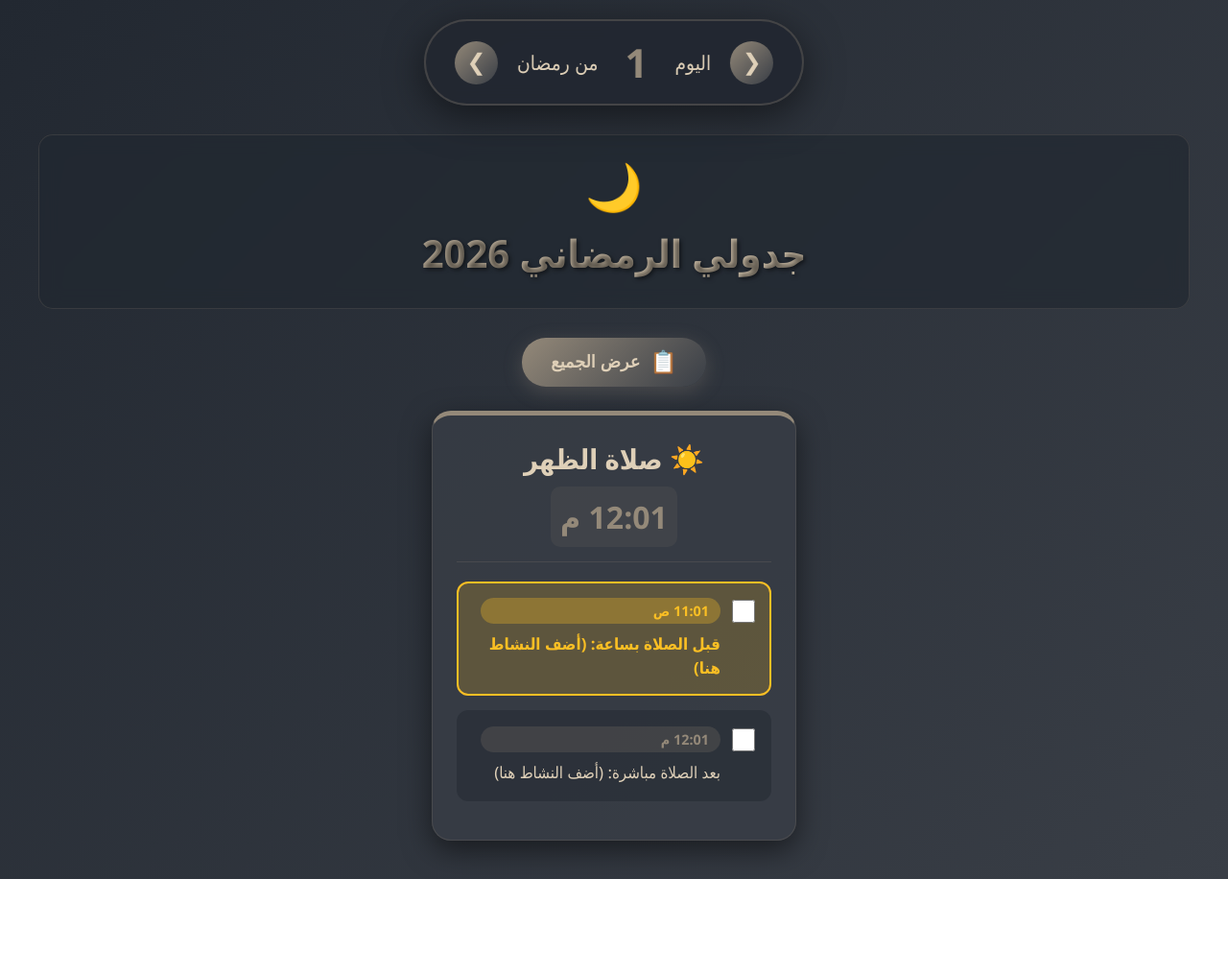
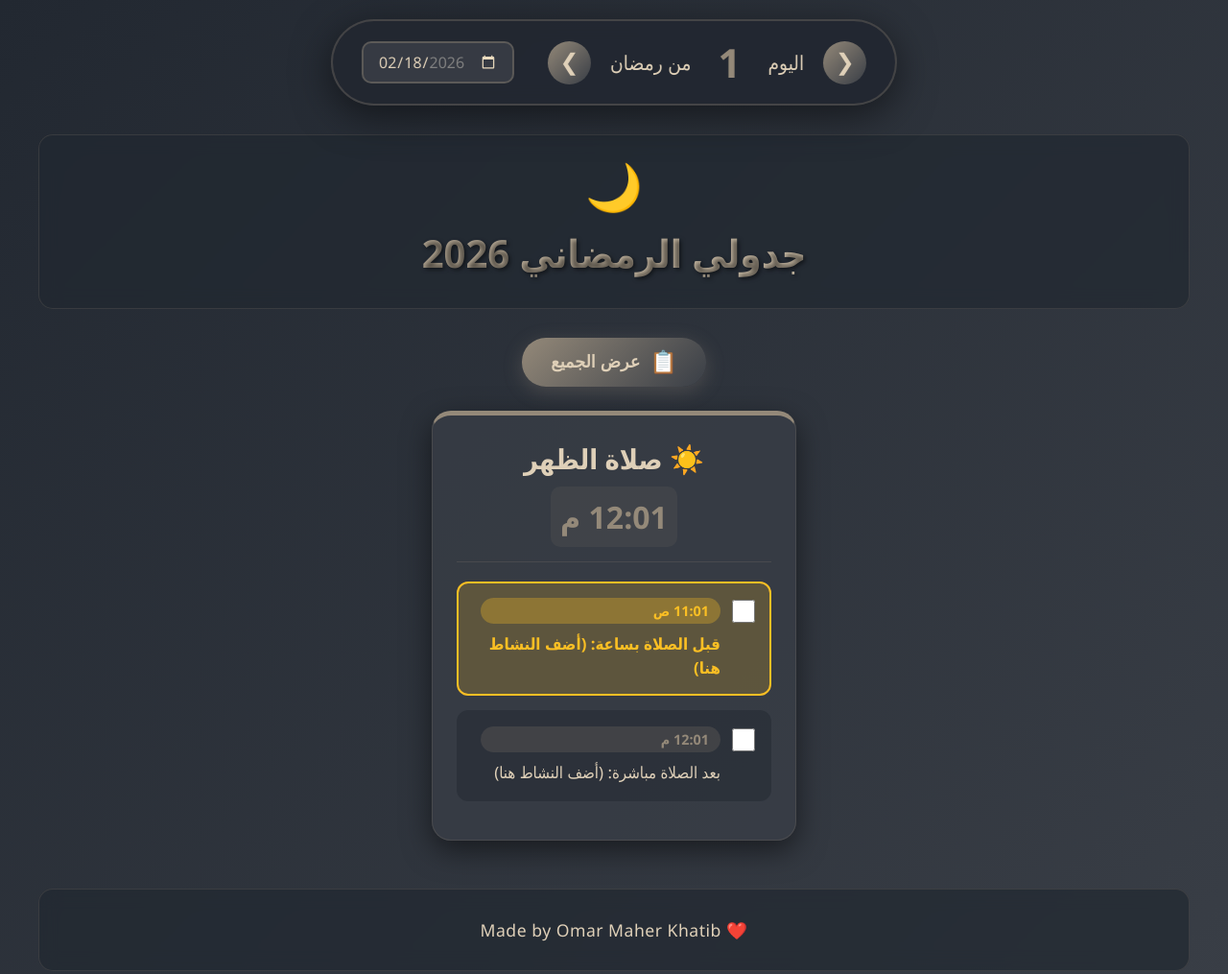
Before and after one commit to Omar-Maher-Khatib/Ramdan2026, a plain HTML site: page index.html in a window 1280 px wide. Shown: the top 1015 px of the page at 96% size. Before the commit the page ends 916 px from the top, so only its background shows below. Drawn offline with Linux system fonts and the light colour scheme.

Commit message:
some changes

```diff
--- a/assets/css/style.css
+++ b/assets/css/style.css
@@ -72,6 +72,41 @@ body {
 
 .day-label {
     color: #DFD0B8;
+}
+
+.date-picker-container {
+    display: flex;
+    align-items: center;
+    margin-right: 15px;
+}
+
+.date-picker {
+    background: rgba(57, 62, 70, 0.9);
+    border: 2px solid rgba(148, 137, 121, 0.4);
+    border-radius: 10px;
+    padding: 8px 15px;
+    color: #DFD0B8;
+    font-size: 1em;
+    font-family: 'Segoe UI', Tahoma, Geneva, Verdana, sans-serif;
+    cursor: pointer;
+    transition: all 0.3s ease;
+    outline: none;
+}
+
+.date-picker:hover {
+    border-color: #948979;
+    background: rgba(57, 62, 70, 1);
+}
+
+.date-picker:focus {
+    border-color: #948979;
+    box-shadow: 0 0 10px rgba(148, 137, 121, 0.3);
+}
+
+/* Style for date picker calendar icon */
+.date-picker::-webkit-calendar-picker-indicator {
+    filter: invert(85%) sepia(10%) saturate(500%) hue-rotate(360deg);
+    cursor: pointer;
 }
 
 .container {
@@ -424,3 +459,22 @@ header p {
         font-size: 1.5em;
     }
 }
+
+/* Footer */
+.footer {
+    text-align: center;
+    padding: 30px 20px;
+    margin-top: 50px;
+    color: #DFD0B8;
+    font-size: 1.1em;
+    background: rgba(34, 40, 49, 0.7);
+    border-radius: 15px;
+    border: 1px solid rgba(148, 137, 121, 0.2);
+    backdrop-filter: blur(10px);
+}
+
+.footer p {
+    margin: 0;
+    font-weight: 500;
+    letter-spacing: 0.5px;
+}
--- a/assets/js/app.js
+++ b/assets/js/app.js
@@ -53,212 +53,212 @@ const prayerTimes = {
   1: {
     fajr: "4:59",
     dhuhr: "12:01",
-    asr: "3:11",
-    maghrib: "5:36",
-    isha: "7:06",
+    asr: "15:11",
+    maghrib: "17:36",
+    isha: "19:06",
   },
   2: {
     fajr: "4:58",
     dhuhr: "12:00",
-    asr: "3:11",
-    maghrib: "5:36",
-    isha: "7:06",
+    asr: "15:11",
+    maghrib: "17:36",
+    isha: "19:06",
   },
   3: {
     fajr: "4:57",
     dhuhr: "12:00",
-    asr: "3:12",
-    maghrib: "5:37",
-    isha: "7:07",
+    asr: "15:12",
+    maghrib: "17:37",
+    isha: "19:07",
   },
   4: {
     fajr: "4:56",
     dhuhr: "12:00",
-    asr: "3:12",
-    maghrib: "5:38",
-    isha: "7:08",
+    asr: "15:12",
+    maghrib: "17:38",
+    isha: "19:08",
   },
   5: {
     fajr: "4:55",
     dhuhr: "12:00",
-    asr: "3:13",
-    maghrib: "5:39",
-    isha: "7:09",
+    asr: "15:13",
+    maghrib: "17:39",
+    isha: "19:09",
   },
   6: {
     fajr: "4:54",
     dhuhr: "12:00",
-    asr: "3:13",
-    maghrib: "5:40",
-    isha: "7:10",
+    asr: "15:13",
+    maghrib: "17:40",
+    isha: "19:10",
   },
   7: {
     fajr: "4:53",
     dhuhr: "12:00",
-    asr: "3:14",
-    maghrib: "5:41",
-    isha: "7:11",
+    asr: "15:14",
+    maghrib: "17:41",
+    isha: "19:11",
   },
   8: {
     fajr: "4:52",
     dhuhr: "12:00",
-    asr: "3:14",
-    maghrib: "5:41",
-    isha: "7:11",
+    asr: "15:14",
+    maghrib: "17:41",
+    isha: "19:11",
   },
   9: {
     fajr: "4:51",
     dhuhr: "12:00",
-    asr: "3:15",
-    maghrib: "5:42",
-    isha: "7:12",
+    asr: "15:15",
+    maghrib: "17:42",
+    isha: "19:12",
   },
   10: {
     fajr: "4:50",
     dhuhr: "11:59",
-    asr: "3:15",
-    maghrib: "5:43",
-    isha: "7:13",
+    asr: "15:15",
+    maghrib: "17:43",
+    isha: "19:13",
   },
   11: {
     fajr: "4:49",
     dhuhr: "11:59",
-    asr: "3:16",
-    maghrib: "5:44",
-    isha: "7:14",
+    asr: "15:16",
+    maghrib: "17:44",
+    isha: "19:14",
   },
   12: {
     fajr: "4:48",
     dhuhr: "11:59",
-    asr: "3:16",
-    maghrib: "5:44",
-    isha: "7:14",
+    asr: "15:16",
+    maghrib: "17:44",
+    isha: "19:14",
   },
   13: {
     fajr: "4:47",
     dhuhr: "11:59",
-    asr: "3:16",
-    maghrib: "5:45",
-    isha: "7:15",
+    asr: "15:16",
+    maghrib: "17:45",
+    isha: "19:15",
   },
   14: {
     fajr: "4:46",
     dhuhr: "11:59",
-    asr: "3:17",
-    maghrib: "5:46",
-    isha: "7:16",
+    asr: "15:17",
+    maghrib: "17:46",
+    isha: "19:16",
   },
   15: {
     fajr: "4:44",
     dhuhr: "11:58",
-    asr: "3:17",
-    maghrib: "5:47",
-    isha: "7:17",
+    asr: "15:17",
+    maghrib: "17:47",
+    isha: "19:17",
   },
   16: {
     fajr: "4:43",
     dhuhr: "11:58",
-    asr: "3:17",
-    maghrib: "5:47",
-    isha: "7:17",
+    asr: "15:17",
+    maghrib: "17:47",
+    isha: "19:17",
   },
   17: {
     fajr: "4:42",
     dhuhr: "11:58",
-    asr: "3:18",
-    maghrib: "5:48",
-    isha: "7:18",
+    asr: "15:18",
+    maghrib: "17:48",
+    isha: "19:18",
   },
   18: {
     fajr: "4:41",
     dhuhr: "11:58",
-    asr: "3:18",
-    maghrib: "5:49",
-    isha: "7:19",
+    asr: "15:18",
+    maghrib: "17:49",
+    isha: "19:19",
   },
   19: {
     fajr: "4:40",
     dhuhr: "11:57",
-    asr: "3:18",
-    maghrib: "5:50",
-    isha: "7:20",
+    asr: "15:18",
+    maghrib: "17:50",
+    isha: "19:20",
   },
   20: {
     fajr: "4:38",
     dhuhr: "11:57",
-    asr: "3:19",
-    maghrib: "5:50",
-    isha: "7:20",
+    asr: "15:19",
+    maghrib: "17:50",
+    isha: "19:20",
   },
   21: {
     fajr: "4:37",
     dhuhr: "11:57",
-    asr: "3:19",
-    maghrib: "5:51",
-    isha: "7:21",
+    asr: "15:19",
+    maghrib: "17:51",
+    isha: "19:21",
   },
   22: {
     fajr: "4:36",
     dhuhr: "11:57",
-    asr: "3:19",
-    maghrib: "5:52",
-    isha: "7:22",
+    asr: "15:19",
+    maghrib: "17:52",
+    isha: "19:22",
   },
   23: {
     fajr: "4:35",
     dhuhr: "11:56",
-    asr: "3:20",
-    maghrib: "5:52",
-    isha: "7:22",
+    asr: "15:20",
+    maghrib: "17:52",
+    isha: "19:22",
   },
   24: {
     fajr: "4:33",
     dhuhr: "11:56",
-    asr: "3:20",
-    maghrib: "5:53",
-    isha: "7:23",
+    asr: "15:20",
+    maghrib: "17:53",
+    isha: "19:23",
   },
   25: {
     fajr: "4:32",
     dhuhr: "11:56",
-    asr: "3:20",
-    maghrib: "5:54",
-    isha: "7:24",
+    asr: "15:20",
+    maghrib: "17:54",
+    isha: "19:24",
   },
   26: {
     fajr: "4:31",
     dhuhr: "11:56",
-    asr: "3:20",
-    maghrib: "5:55",
-    isha: "7:25",
+    asr: "15:20",
+    maghrib: "17:55",
+    isha: "19:25",
   },
   27: {
     fajr: "4:29",
     dhuhr: "11:55",
-    asr: "3:21",
-    maghrib: "5:55",
-    isha: "7:25",
+    asr: "15:21",
+    maghrib: "17:55",
+    isha: "19:25",
   },
   28: {
     fajr: "4:28",
     dhuhr: "11:55",
-    asr: "3:21",
-    maghrib: "5:56",
-    isha: "7:26",
+    asr: "15:21",
+    maghrib: "17:56",
+    isha: "19:26",
   },
   29: {
     fajr: "4:27",
     dhuhr: "11:55",
-    asr: "3:21",
-    maghrib: "5:57",
-    isha: "7:27",
+    asr: "15:21",
+    maghrib: "17:57",
+    isha: "19:27",
   },
   30: {
     fajr: "4:25",
     dhuhr: "11:54",
-    asr: "3:21",
-    maghrib: "5:57",
-    isha: "7:27",
+    asr: "15:21",
+    maghrib: "17:57",
+    isha: "19:27",
   },
 };
 
@@ -560,6 +560,7 @@ document.getElementById("prevDay").addEventListener("click", () => {
     currentDay--;
     saveDay();
     updateDayDisplay();
+    updateDatePicker();
   }
 });
 
@@ -569,6 +570,7 @@ document.getElementById("nextDay").addEventListener("click", () => {
     currentDay++;
     saveDay();
     updateDayDisplay();
+    updateDatePicker();
   }
 });
 
@@ -631,5 +633,48 @@ document.querySelectorAll(".activity-checkbox").forEach((checkbox) => {
 // Update current activity every minute
 setInterval(highlightCurrentActivity, 60000);
 
+// Date Picker functionality
+const datePicker = document.getElementById("datePicker");
+
+// Function to convert Ramadan day to actual date
+function ramadanDayToDate(day) {
+  const date = new Date(ramadanStartDate);
+  date.setDate(date.getDate() + (day - 1));
+  return date;
+}
+
+// Function to format date for input[type="date"]
+function formatDateForInput(date) {
+  const year = date.getFullYear();
+  const month = String(date.getMonth() + 1).padStart(2, "0");
+  const day = String(date.getDate()).padStart(2, "0");
+  return `${year}-${month}-${day}`;
+}
+
+// Update date picker when day changes
+function updateDatePicker() {
+  const selectedDate = ramadanDayToDate(currentDay);
+  datePicker.value = formatDateForInput(selectedDate);
+}
+
+// Handle date picker change
+datePicker.addEventListener("change", (e) => {
+  const selectedDate = new Date(e.target.value + "T00:00:00");
+  const ramadanStart = new Date(ramadanStartDate);
+  ramadanStart.setHours(0, 0, 0, 0);
+  selectedDate.setHours(0, 0, 0, 0);
+
+  const diffTime = selectedDate - ramadanStart;
+  const diffDays = Math.floor(diffTime / (1000 * 60 * 60 * 24));
+
+  if (diffDays >= 0 && diffDays < maxDays) {
+    currentDay = diffDays + 1;
+    saveDay();
+    updateDayDisplay();
+    updateDatePicker();
+  }
+});
+
 // Initialize on page load
 loadDay();
+updateDatePicker();
--- a/index.html
+++ b/index.html
@@ -16,6 +16,16 @@
         <span class="day-label">من رمضان</span>
       </div>
       <button id="nextDay" class="nav-btn">❯</button>
+      <div class="date-picker-container">
+        <input
+          type="date"
+          id="datePicker"
+          class="date-picker"
+          min="2026-02-18"
+          max="2026-03-19"
+          title="اختر التاريخ"
+        />
+      </div>
     </div>
 
     <div class="container">
@@ -184,6 +194,10 @@
           </div>
         </div>
       </div>
+
+      <footer class="footer">
+        <p>❤️ Made by Omar Maher Khatib</p>
+      </footer>
     </div>
 
     <script src="assets/js/app.js"></script>
```
